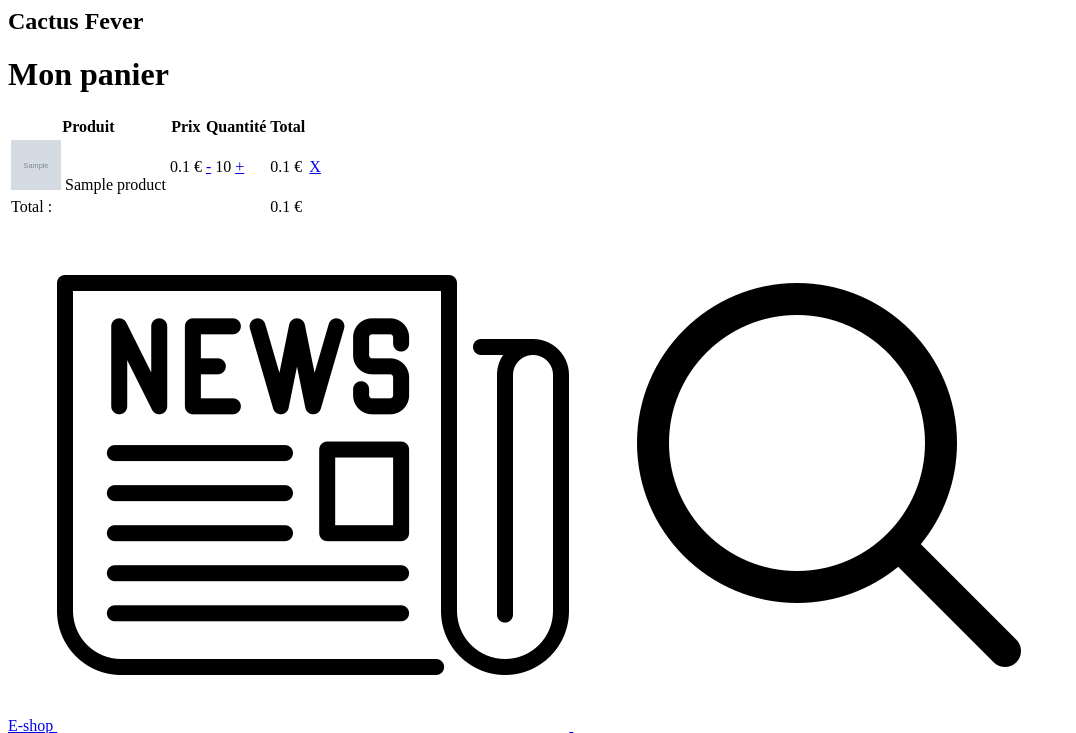
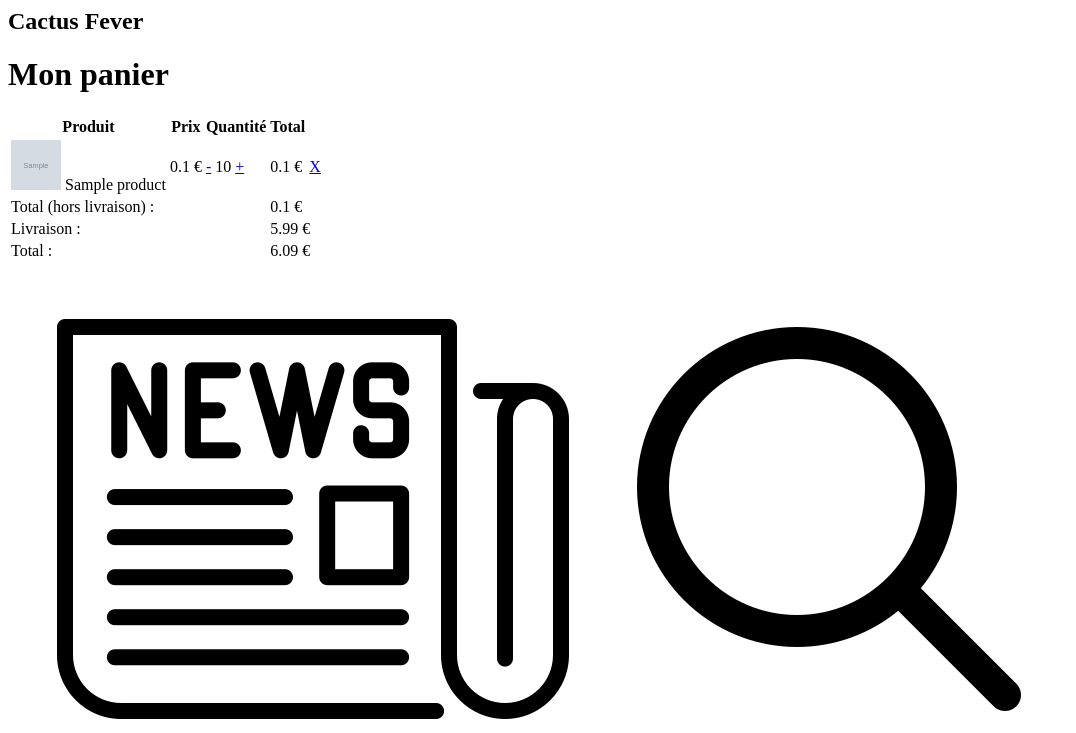
Before and after one commit to MorganeL-pro/cactus-fever, a Symfony app: template templates/cart/index.html.twig in a window 1280 px wide. Shown: the part 324-1057 px from the top of the page, without its empty margins (0-1076 px from the left). Run offline with Twig, Linux system fonts and the light colour scheme; the template is opened without the code that fills it: most values are stand-ins (such as "Sample title", 1, 10 or a date in 2020); grey boxes marked "Sample" are stand-in pictures; some libraries are stand-ins or nearby versions.

Commit message:
added style on cart

```diff
--- a/templates/cart/index.html.twig
+++ b/templates/cart/index.html.twig
@@ -3,6 +3,7 @@
 {% block title %}Mon panier{% endblock %}
 
 {% block body %}
+<main class="product-card d-flex flex-column align-items-center p-1 mt-5">
     <h1 class="m-3">Mon panier</h1>
 
     {% if items|length > 0 %}
@@ -29,13 +30,21 @@
             </tbody>
             <tfoot>
                 <tr>
-                <td colspan="3">Total : </td>
+                    <td colspan="3">Total (hors livraison) : </td>
                     <td colspan="2">{{ total / 100 }} €</td>
+                </tr>
+                <tr>
+                    <td colspan="3">Livraison : </td>
+                    <td colspan="2">5.99 €</td>
+                </tr>
+                <tr>
+                    <td colspan="3" class="fw-bold">Total : </td>
+                    <td colspan="2" class="fw-bold">{{ total / 100 + 5.99 }} €</td>
                 </tr>
             </tfoot>
         </table>
     {% else %}
         <h2>Votre panier est vide 😢</h2>
     {% endif %}
-
+</main>
 {% endblock %}
```
Lines whose indentation alone changed are shown as unchanged.
